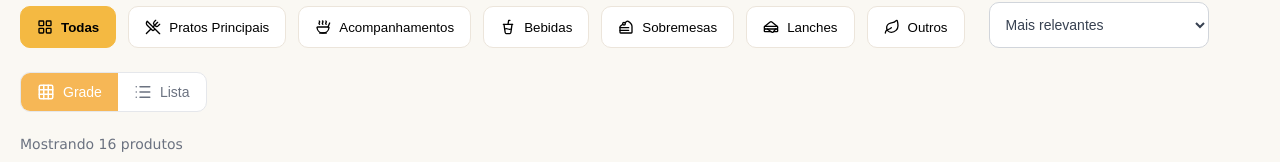
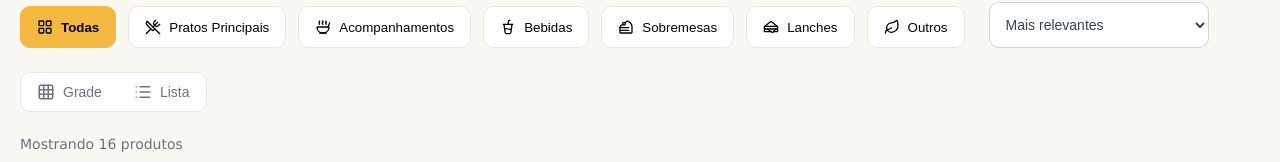
Before and after one commit to Higor-Vassoler/AUTO-RU, a React (Vite) app in the folder front-end/: page / in a window 1280 px wide. Shown: the part 221-383 px from the top of the page. Built offline with nearby package versions, Linux system fonts and the light colour scheme.

Commit message:
refactor: substitua `setModoVisualizacao` por `onModoChange` e simplifique a renderização do botão no componente `Alternador`

```diff
--- a/front-end/src/components/alternador/alternador.jsx
+++ b/front-end/src/components/alternador/alternador.jsx
@@ -1,28 +1,32 @@
 import "./alternador.css";
 import { Grid3X3, List } from "lucide-react";
 
-function Alternador({ modoVisualizacao, setModoVisualizacao }) {
+const OPCOES_VISUALIZACAO = [
+  {
+    id: "grade",
+    label: "Grade",
+    icon: Grid3X3,
+  },
+  {
+    id: "lista",
+    label: "Lista",
+    icon: List,
+  },
+];
+
+function Alternador({ modoVisualizacao, onModoChange }) {
   return (
     <div className="alternador">
-      <button
-        className={`alternador-btn ${
-          modoVisualizacao === "grade" ? "ativo" : ""
-        }`}
-        onClick={() => setModoVisualizacao("grade")}
-      >
-        <Grid3X3 size={18} />
-        Grade
-      </button>
-
-      <button
-        className={`alternador-btn ${
-          modoVisualizacao === "lista" ? "ativo" : ""
-        }`}
-        onClick={() => setModoVisualizacao("lista")}
-      >
-        <List size={18} />
-        Lista
-      </button>
+      {OPCOES_VISUALIZACAO.map(({ id, label, icon: Icon }) => (
+        <button
+          key={id}
+          className={`alternador-btn ${modoVisualizacao === id ? "alternador-btn--ativo" : ""}`}
+          onClick={() => onModoChange(id)}
+        >
+          <Icon size={18} />
+          {label}
+        </button>
+      ))}
     </div>
   );
 }
```
